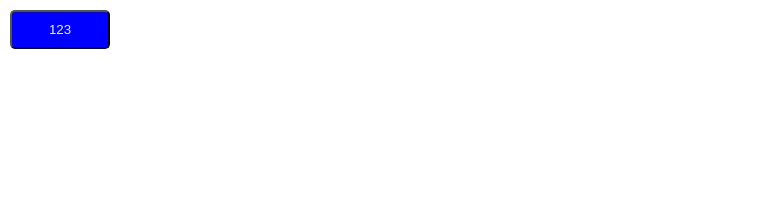
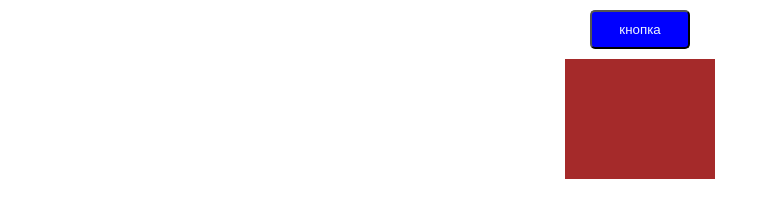
Before and after one commit to belkud/Portfolio, a website built with Vite: page index.html in a window 1280 px wide. Shown: the whole page, without its empty margins (0-768 px from the left). Built offline with nearby package versions, Linux system fonts and the light colour scheme.

Commit message:
gfhgsffh

```diff
--- a/index.html
+++ b/index.html
@@ -10,7 +10,9 @@
     <!-- <div id="app"></div> -->
 
 
-    <button class="btn">123</button>
+    <button class="btn">кнопка</button>
+
+    <div class="coordinate"></div>
 
 
     <script type="module" src="/src/main.ts"></script>
--- a/src/main.ts
+++ b/src/main.ts
@@ -1 +1,14 @@
 import './style.css'
+
+
+
+let button = document.querySelector('.btn')
+button.addEventListener('click', function(){
+  console.log('55555');
+
+})
+
+let x =document.querySelector('.coordinate') as HTMLDivElement
+document.addEventListener ('mousemove', function(event){
+  x.innerHTML= `координаты окна по Х ${event.clientX} <br> координаты окна по У ${event.clientY}`
+})
--- a/src/style.css
+++ b/src/style.css
@@ -114,3 +114,12 @@ button:focus-visible {
   border-radius: 5px;
 
 }
+
+.coordinate {
+  background-color: brown;
+  width: 130px;
+  height: 100px;
+  color: aliceblue;
+  font-size: 1.1em;
+  padding: 10px;
+}
```
